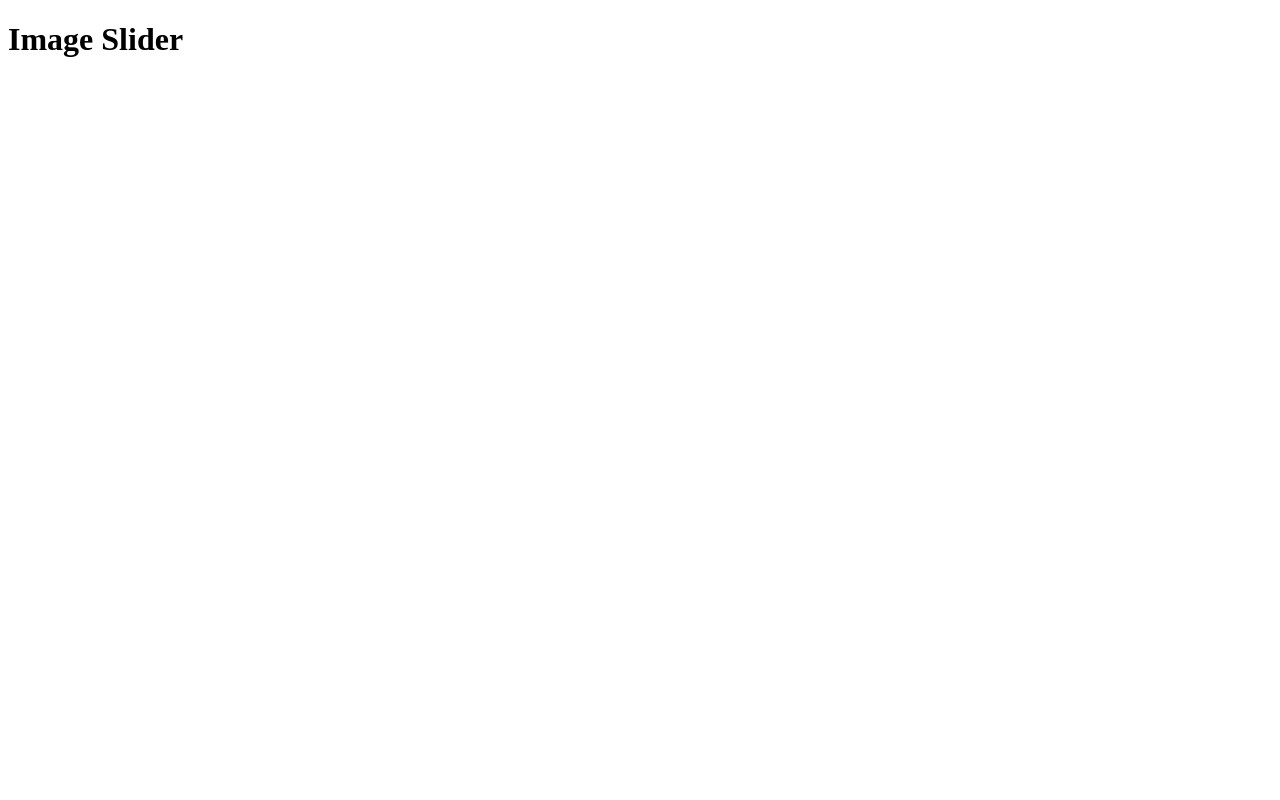
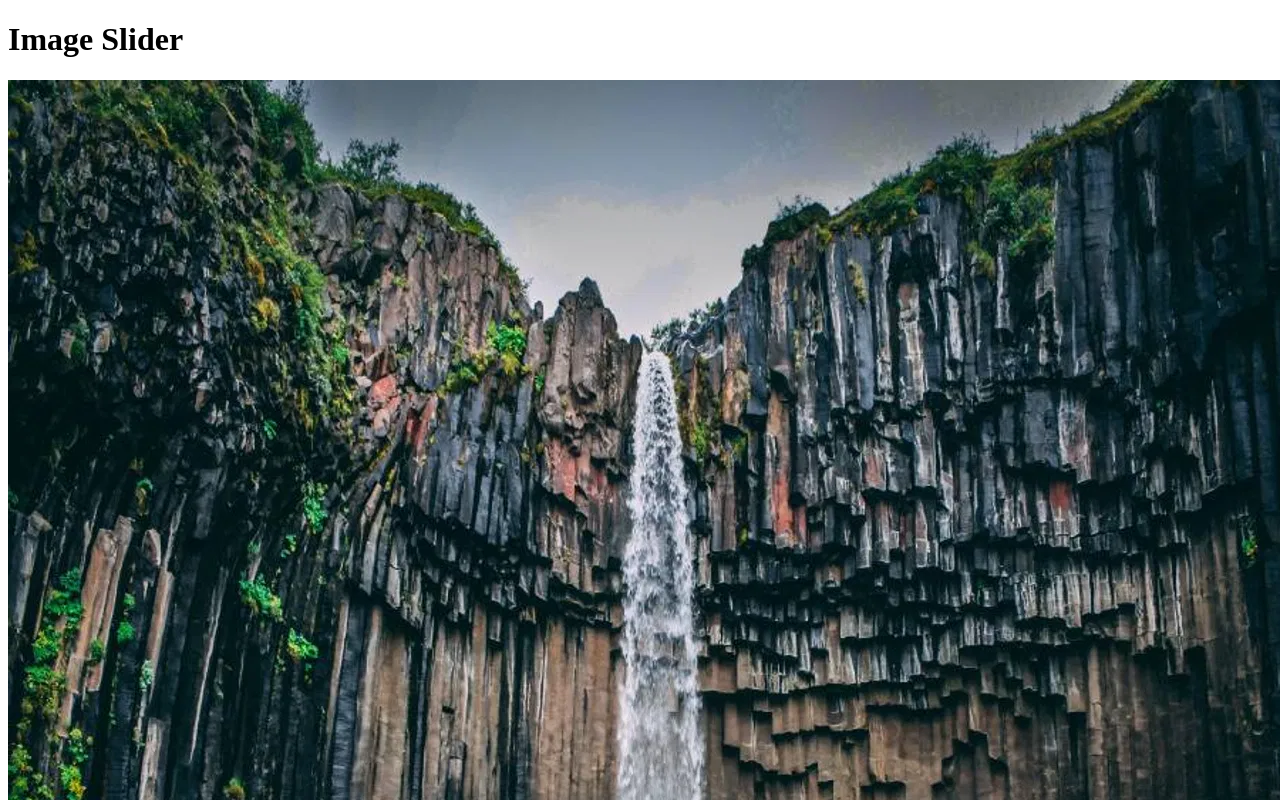
Before and after one commit to gaytrisanap/image_slider, a plain HTML site: page index.html in a window 1280 px wide. Shown: the top 800 px of the page. Drawn offline with Linux system fonts and the light colour scheme.

Commit message:
img added

```diff
--- a/index.html
+++ b/index.html
@@ -10,6 +10,7 @@
 </head>
 <body>
     <h1 class="heading">Image Slider</h1>
+    <img src="img1.jpg" class="gallery-img">
 
 
     <script>
```
Also changed, not shown: img1.jpg (added), img2.jpg (added).
